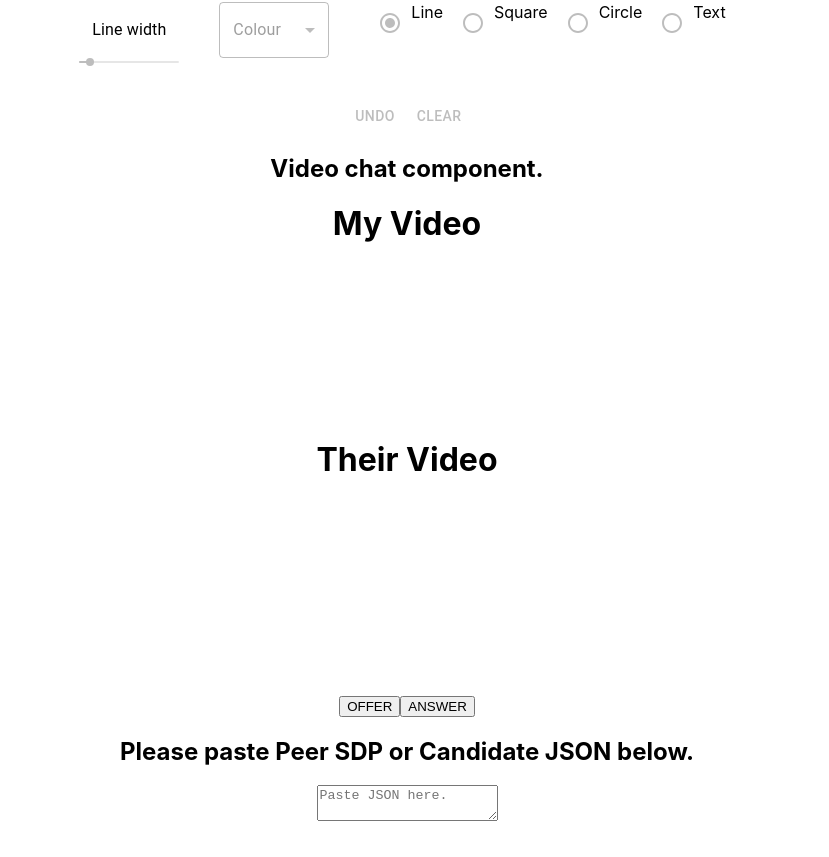
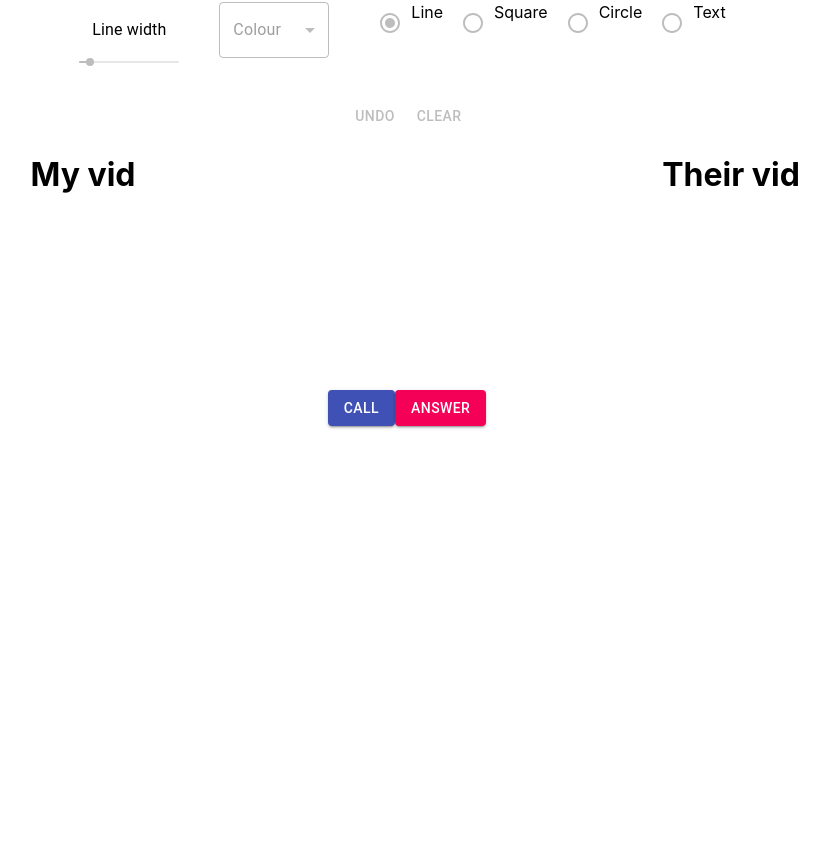
Before and after one commit to charlieconneely/final-year-project, a React (Create React App) app: page / in a window 1280 px wide. Shown: the part 679-1536 px from the top of the page, without its empty margins (233-1062 px from the left). After the commit the page ends 1125 px from the top, so only its background shows below. Built offline with nearby package versions, Linux system fonts and the light colour scheme; no server answers.

Commit message:
Replaced SDP box with a user call notification , added video streams to a grid, changed styling of the call and answer buttons.

```diff
--- a/package.json
+++ b/package.json
@@ -8,10 +8,7 @@
     "@testing-library/jest-dom": "^5.11.5",
     "@testing-library/react": "^11.1.2",
     "@testing-library/user-event": "^12.2.2",
-    "bootstrap": "^4.5.3",
-    "peerjs": "^1.3.1",
     "react": "^17.0.1",
-    "react-bootstrap": "^1.4.0",
     "react-dom": "^17.0.1",
     "react-router-dom": "^5.2.0",
     "react-scripts": "4.0.0",
--- a/src/components/Videochat/videochat.js
+++ b/src/components/Videochat/videochat.js
@@ -1,7 +1,7 @@
 import React, { useEffect, useRef } from 'react'
 import io from 'socket.io-client'
-import uuid from 'react-uuid'
-import useLocalStorage from '../../hooks/useLocalStorage'
+import Button from '@material-ui/core/Button'
+import Grid from '@material-ui/core/Grid';
 
 function VideoChat(props) {
 
@@ -24,7 +24,7 @@ function VideoChat(props) {
     socket.current.on('offerOrAnswer', (sdp) => {
       // Create a notification that comes on screen here
       // that notifies the user that they are being called.
-      document.getElementById("jsonPasteBox").value = JSON.stringify(sdp)
+      document.getElementById("callNotification").textContent = "You are being called! Click answer to accept."
       console.log("OFFER OR ANSWER CREATED")
       peerConnection.setRemoteDescription(new RTCSessionDescription(sdp))
     })
@@ -134,23 +134,22 @@ function VideoChat(props) {
 
   return (
     <div>
-      <h2> Video chat component. </h2>
+      <Grid container spacing={2}>
+        <Grid item xs={6}>
+          <h1>My vid</h1>
+          <video ref={localVideo} autoPlay></video>
+        </Grid>
+        <Grid item xs={6}>
+          <h1>Their vid</h1>
+          <video ref={externalVideo} autoPlay></video>
+        </Grid>
+      </Grid>
 
-      <h1>My Video</h1>
-      <video ref={localVideo} autoPlay></video>
-      <h1>Their Video</h1>
-      <video ref={externalVideo} autoPlay></video>
+      <h2 id="callNotification"></h2>
+      <Button variant="contained" color="primary" onClick={createOffer}>Call</Button>
+      <Button variant="contained" color="secondary" onClick={createAnswer}>Answer</Button>
 
-      <br></br><br></br><br></br>
-
-      <button onClick={createOffer}>OFFER</button>
-      <button onClick={createAnswer}>ANSWER</button>
-      <div>
-        <h2>Please paste Peer SDP or Candidate JSON below.</h2>
-        <textarea id="jsonPasteBox" placeholder="Paste JSON here." input="text"/>
-      </div>
-
-      <br></br><br></br><br></br>
+      <br></br><br></br>
 
     </div>
   );
```
Also changed, not shown: server.js (+1 -6 lines), 1 other file (tests, documents, lock files or other folders).
